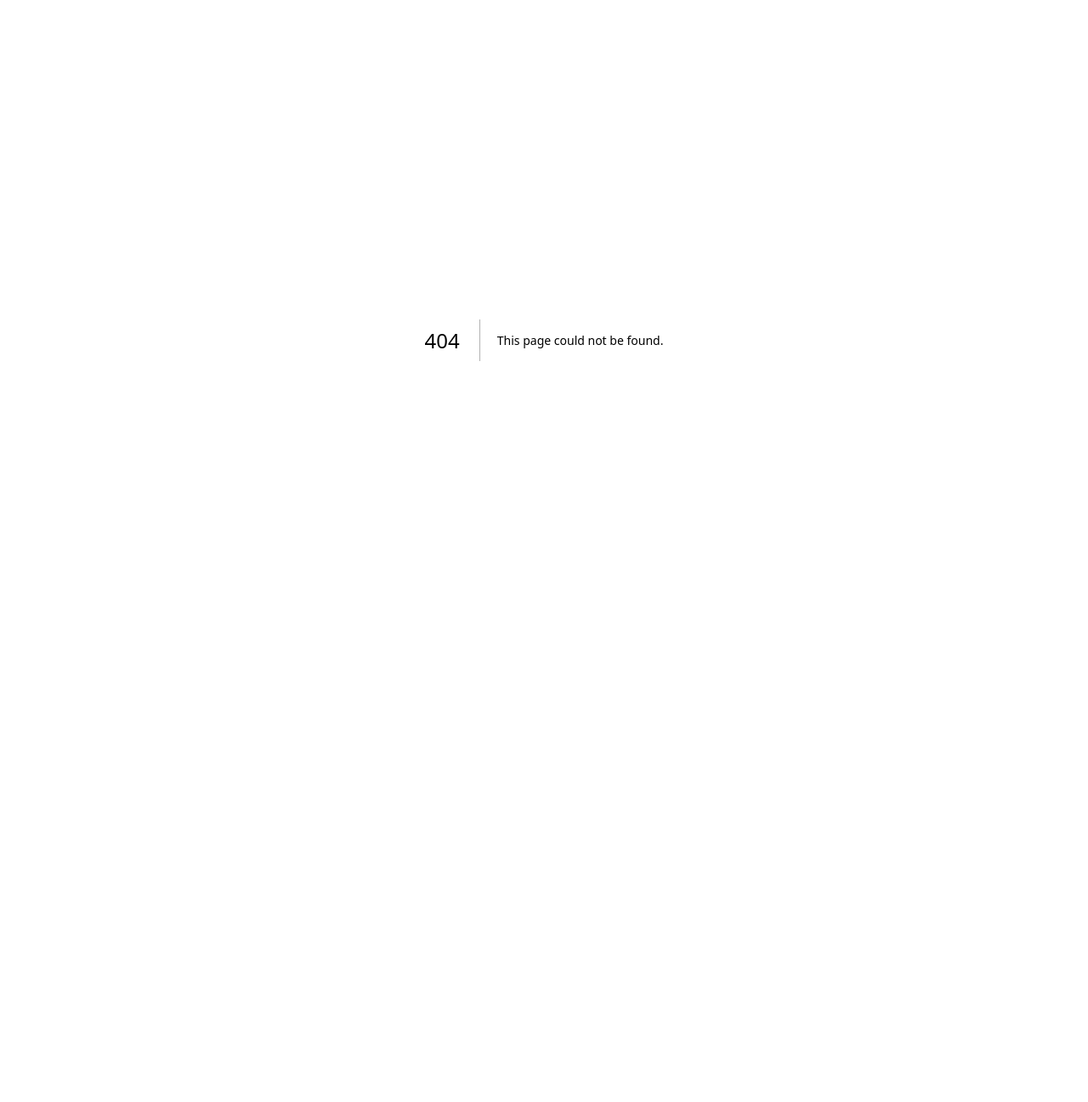
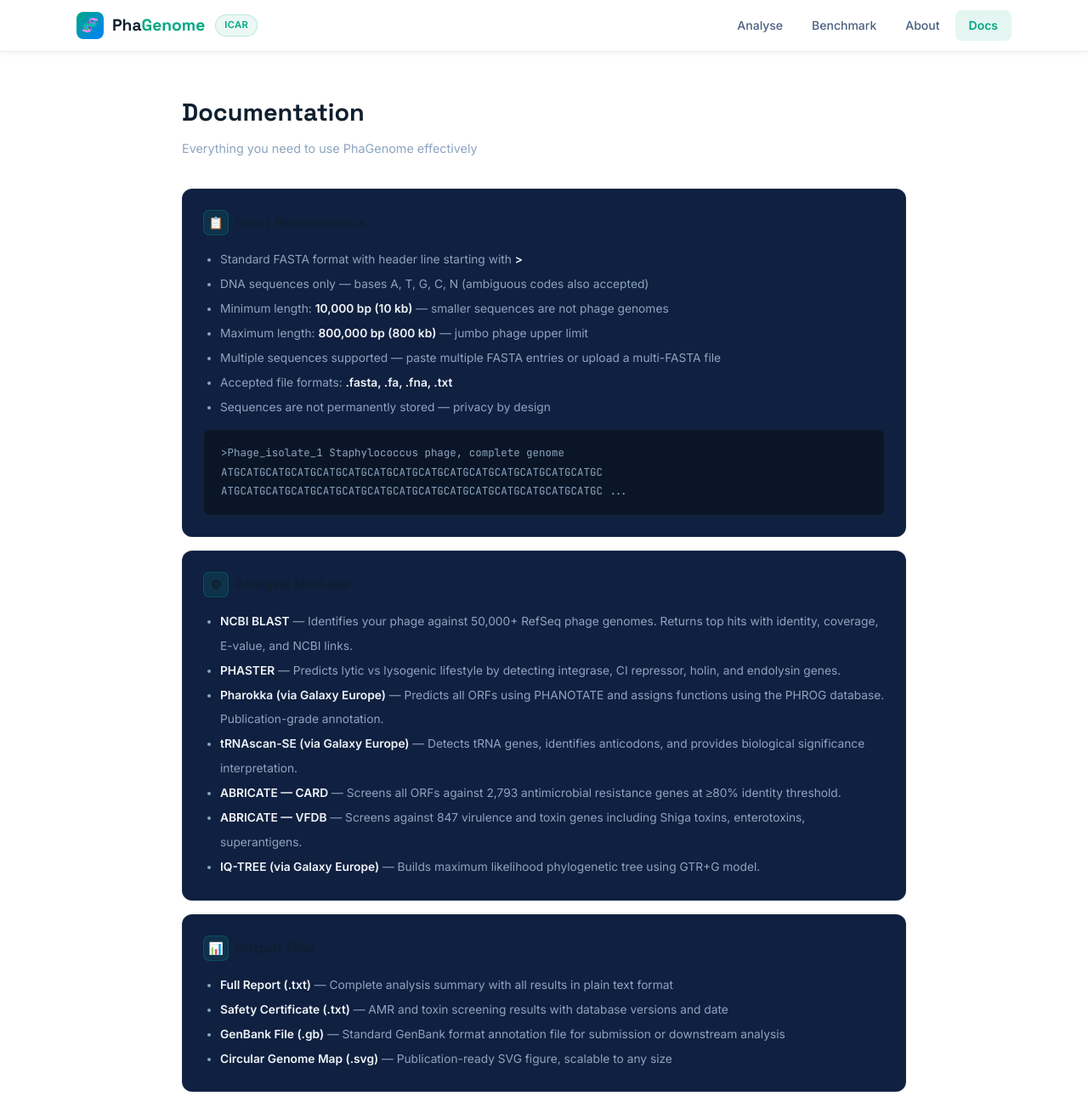
Before and after one commit to sophievet07/PhaGenome, a Next.js app: page /docs in a window 1280 px wide. Before the commit this address had no page. Shown: the top 1297 px of the page at 85% size. Before the commit the page ends 800 px from the top, so only its background shows below. Built offline with nearby package versions, Linux system fonts and the light colour scheme.

Commit message:
Add files via upload

```diff
--- /dev/null
+++ b/pages/docs.js
@@ -0,0 +1,131 @@
+import Head from 'next/head'
+import Navbar from '../components/Navbar'
+
+export default function Docs() {
+  return (
+    <>
+      <Head>
+        <title>PhaGenome — Documentation</title>
+        <link rel="preconnect" href="https://fonts.googleapis.com" />
+        <link href="https://fonts.googleapis.com/css2?family=Space+Grotesk:wght@400;500;600;700&family=Inter:wght@400;500;600&family=JetBrains+Mono&display=swap" rel="stylesheet" />
+      </Head>
+      <Navbar />
+      <style>{`
+        .page { max-width:900px; margin:0 auto; padding:48px 24px 80px; font-family:'Inter',sans-serif; }
+        .page-title { font-family:'Space Grotesk',sans-serif; font-size:1.8rem; font-weight:700; margin-bottom:8px; }
+        .page-sub { color:#8DA4BF; font-size:0.9rem; margin-bottom:36px; }
+        .card { background:#0F2040; border:1px solid rgba(255,255,255,0.07); border-radius:12px; padding:24px; margin-bottom:16px; }
+        .card-title { font-family:'Space Grotesk',sans-serif; font-size:1rem; font-weight:600; margin-bottom:14px; display:flex;align-items:center;gap:8px; }
+        .card-icon { width:30px;height:30px;border-radius:7px;background:rgba(0,212,170,0.1);border:1px solid rgba(0,212,170,0.18);display:flex;align-items:center;justify-content:center;font-size:14px; }
+        ul { padding-left:20px; }
+        li { font-size:0.86rem; color:#8DA4BF; line-height:2.1; }
+        li strong { color:#F0F4F8; }
+        .code-block { font-family:'JetBrains Mono',monospace; font-size:0.78rem; background:#0A1628; padding:16px 20px; border-radius:8px; color:#8DA4BF; line-height:1.8; margin-top:12px; border:1px solid rgba(255,255,255,0.05); overflow-x:auto; }
+        .faq-item { border-bottom:1px solid rgba(255,255,255,0.05); padding:16px 0; }
+        .faq-item:last-child { border-bottom:none; }
+        .faq-q { font-size:0.88rem; font-weight:600; color:#F0F4F8; margin-bottom:6px; }
+        .faq-a { font-size:0.82rem; color:#8DA4BF; line-height:1.7; }
+        .tag { display:inline-block;padding:2px 10px;border-radius:12px;font-size:0.72rem;font-weight:600; }
+        .tag-green { background:rgba(104,211,145,0.12);color:#68D391; }
+        .tag-blue { background:rgba(99,179,237,0.12);color:#63B3ED; }
+      `}</style>
+
+      <div className="page">
+        <div className="page-title">Documentation</div>
+        <div className="page-sub">Everything you need to use PhaGenome effectively</div>
+
+        <div className="card">
+          <div className="card-title"><div className="card-icon">📋</div>Input Requirements</div>
+          <ul>
+            <li>Standard FASTA format with header line starting with <strong>&gt;</strong></li>
+            <li>DNA sequences only — bases A, T, G, C, N (ambiguous codes also accepted)</li>
+            <li>Minimum length: <strong>10,000 bp (10 kb)</strong> — smaller sequences are not phage genomes</li>
+            <li>Maximum length: <strong>800,000 bp (800 kb)</strong> — jumbo phage upper limit</li>
+            <li>Multiple sequences supported — paste multiple FASTA entries or upload a multi-FASTA file</li>
+            <li>Accepted file formats: <strong>.fasta, .fa, .fna, .txt</strong></li>
+            <li>Sequences are not permanently stored — privacy by design</li>
+          </ul>
+          <div className="code-block">
+{`>Phage_isolate_1 Staphylococcus phage, complete genome
+ATGCATGCATGCATGCATGCATGCATGCATGCATGCATGCATGCATGCATGCATGCATGC
+ATGCATGCATGCATGCATGCATGCATGCATGCATGCATGCATGCATGCATGCATGCATGC
+...`}
+          </div>
+        </div>
+
+        <div className="card">
+          <div className="card-title"><div className="card-icon">⚙</div>Analysis Modules</div>
+          <ul>
+            <li><strong>NCBI BLAST</strong> — Identifies your phage against 50,000+ RefSeq phage genomes. Returns top hits with identity, coverage, E-value, and NCBI links.</li>
+            <li><strong>PHASTER</strong> — Predicts lytic vs lysogenic lifestyle by detecting integrase, CI repressor, holin, and endolysin genes.</li>
+            <li><strong>Pharokka (via Galaxy Europe)</strong> — Predicts all ORFs using PHANOTATE and assigns functions using the PHROG database. Publication-grade annotation.</li>
+            <li><strong>tRNAscan-SE (via Galaxy Europe)</strong> — Detects tRNA genes, identifies anticodons, and provides biological significance interpretation.</li>
+            <li><strong>ABRICATE — CARD</strong> — Screens all ORFs against 2,793 antimicrobial resistance genes at ≥80% identity threshold.</li>
+            <li><strong>ABRICATE — VFDB</strong> — Screens against 847 virulence and toxin genes including Shiga toxins, enterotoxins, superantigens.</li>
+            <li><strong>IQ-TREE (via Galaxy Europe)</strong> — Builds maximum likelihood phylogenetic tree using GTR+G model.</li>
+          </ul>
+        </div>
+
+        <div className="card">
+          <div className="card-title"><div className="card-icon">📊</div>Output Files</div>
+          <ul>
+            <li><strong>Full Report (.txt)</strong> — Complete analysis summary with all results in plain text format</li>
+            <li><strong>Safety Certificate (.txt)</strong> — AMR and toxin screening results with database versions and date</li>
+            <li><strong>GenBank File (.gb)</strong> — Standard GenBank format annotation file for submission or downstream analysis</li>
+            <li><strong>Circular Genome Map (.svg)</strong> — Publication-ready SVG figure, scalable to any size</li>
+          </ul>
+        </div>
+
+        <div className="card">
+          <div className="card-title"><div className="card-icon">⏱</div>Processing Times</div>
+          <ul>
+            <li><strong>BLAST identification</strong> — 30–120 seconds (NCBI queue dependent)</li>
+            <li><strong>PHASTER lifestyle</strong> — 1–5 minutes</li>
+            <li><strong>Pharokka annotation</strong> — 5–30 minutes (Galaxy Europe queue dependent)</li>
+            <li><strong>tRNAscan-SE</strong> — 2–10 minutes</li>
+            <li><strong>Safety screening</strong> — 3–15 minutes</li>
+            <li><strong>IQ-TREE phylogeny</strong> — 15–45 minutes</li>
+            <li>Keep your browser tab open during analysis. Job status is tracked automatically.</li>
+          </ul>
+        </div>
+
+        <div className="card">
+          <div className="card-title"><div className="card-icon">❓</div>Frequently Asked Questions</div>
+
+          {[
+            { q: 'Can I analyse RNA phage genomes?', a: 'PhaGenome currently supports DNA phage genomes only. RNA phage analysis (e.g., MS2, Qβ) requires different tools and is planned for a future update.' },
+            { q: 'Is my sequence data stored?', a: 'No. Sequences are processed in memory and transmitted to external APIs (NCBI, PHASTER, Galaxy Europe) for analysis. They are not stored in PhaGenome databases. Job metadata (length, GC%, results) is stored anonymously for performance tracking.' },
+            { q: 'Why does the analysis take so long?', a: 'Galaxy Europe is a shared public compute cluster. Queue times vary depending on global demand. BLAST and PHASTER are typically faster. You can safely keep the tab open and wait — or return later.' },
+            { q: 'Can I analyse multiple phages at once?', a: 'Yes — paste multiple FASTA sequences in one input. PhaGenome processes each sequence through the full pipeline and generates comparative results.' },
+            { q: 'What databases are used for safety screening?', a: 'AMR genes: CARD (Comprehensive Antibiotic Resistance Database) v3.2.6. Toxin/virulence genes: VFDB (Virulence Factor Database) 2024 edition. Threshold: ≥80% nucleotide identity, ≥60% coverage.' },
+            { q: 'Can I use PhaGenome results in a publication?', a: 'Yes. Please cite PhaGenome as indicated on the About page. Also cite the individual tools used (NCBI BLAST, PHASTER, Pharokka, tRNAscan-SE, CARD, VFDB, IQ-TREE) as listed in your Methods section.' },
+            { q: 'Is the safety report a regulatory approval?', a: 'No. The safety certificate is a research tool to assist initial screening. Regulatory approval for biocontrol or therapeutic use requires additional validation per FSSAI, CDSCO, EMA, or FDA guidelines.' },
+          ].map((faq, i) => (
+            <div key={i} className="faq-item">
+              <div className="faq-q">Q: {faq.q}</div>
+              <div className="faq-a">A: {faq.a}</div>
+            </div>
+          ))}
+        </div>
+
+        <div className="card">
+          <div className="card-title"><div className="card-icon">📄</div>Methods Section Template</div>
+          <div style={{fontSize:'0.82rem',color:'#8DA4BF',marginBottom:12}}>Copy this into your manuscript Methods section:</div>
+          <div className="code-block">
+{`Phage genome analysis was performed using PhaGenome (ICAR-NMRI, Hyderabad).
+Sequences were submitted in FASTA format and processed through the integrated
+pipeline. Genome identification was performed using NCBI BLAST against the
+RefSeq nucleotide database. Lifestyle prediction was performed using PHASTER.
+Genome annotation was carried out using Pharokka v1.4.1 with the PHROG
+database. Transfer RNA genes were detected using tRNAscan-SE v2.0.9.
+Antimicrobial resistance genes were screened against CARD v3.2.6 and
+virulence genes against VFDB (2024) using ABRICATE v1.0.1 with ≥80%
+identity and ≥60% coverage thresholds. Phylogenetic analysis was performed
+using IQ-TREE v2.1.4 with GTR+G substitution model via Galaxy Europe.
+Circular genome maps were generated using the PhaGenome visualization module.`}
+          </div>
+        </div>
+      </div>
+    </>
+  )
+}
```
